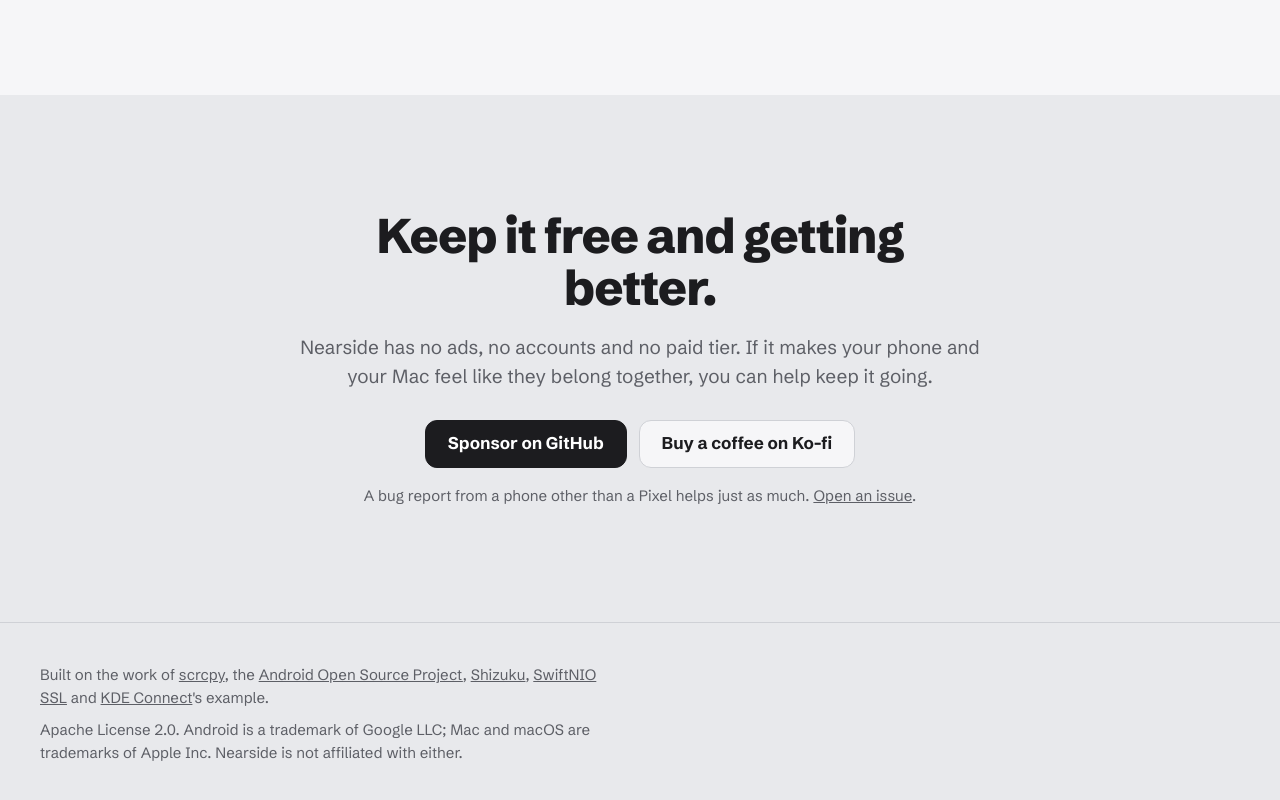
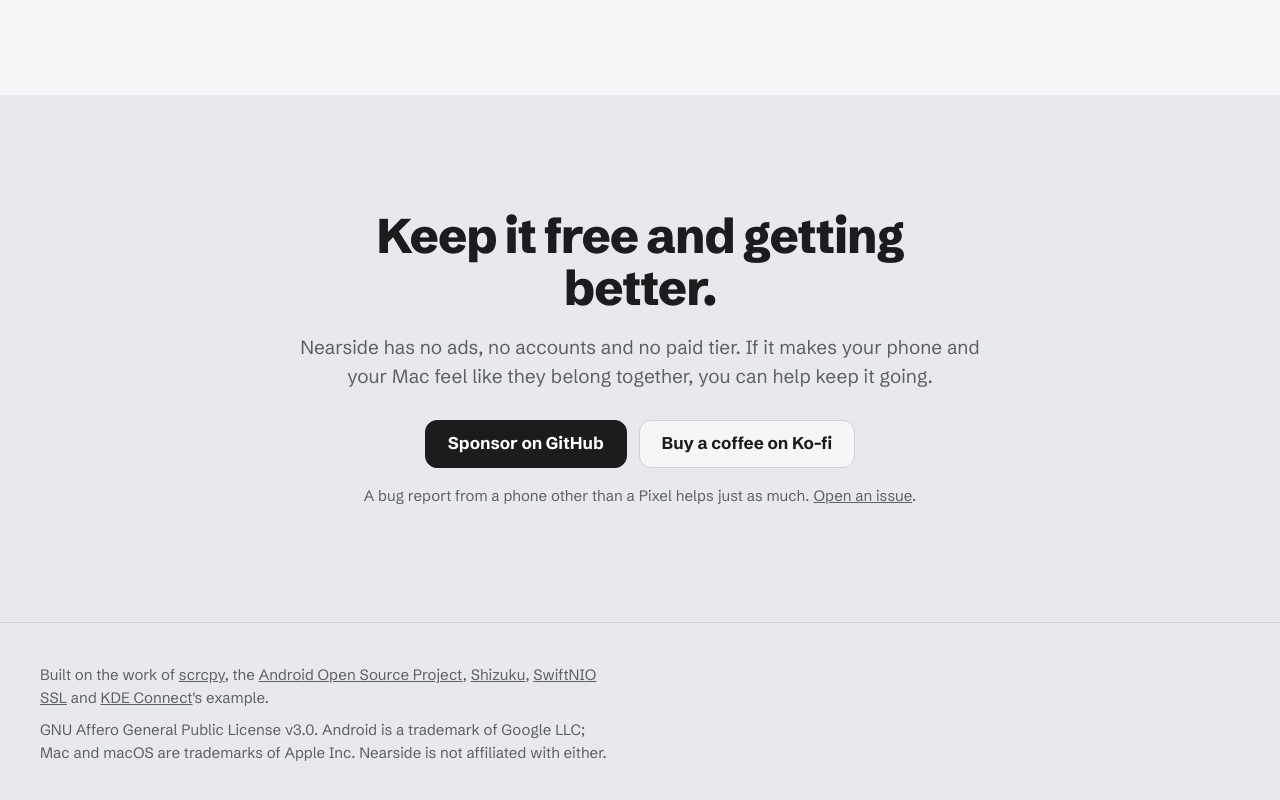
Before and after one commit to ramiejleh/Nearside, a plain HTML site: page site/index.html in a window 1280 px wide. Shown: the part 5816-6616 px from the top of the page. Drawn offline with Linux system fonts and the light colour scheme; files whose address does not match are found by name.

Commit message:
Relicense under the GNU AGPL v3.0 or later
Third-party code adapted from scrcpy and AOSP keeps its Apache 2.0 notices,
which the AGPLv3 can include. The bundled BoringSSL is Apache 2.0 throughout.

```diff
--- a/site/index.html
+++ b/site/index.html
@@ -179,7 +179,7 @@
 <footer class="foot">
   <div class="wrap">
     <p>Built on the work of <a href="https://github.com/Genymobile/scrcpy">scrcpy</a>, the <a href="https://source.android.com/">Android Open Source Project</a>, <a href="https://github.com/RikkaApps/Shizuku">Shizuku</a>, <a href="https://github.com/apple/swift-nio-ssl">SwiftNIO SSL</a> and <a href="https://kdeconnect.kde.org/">KDE Connect</a>'s example.</p>
-    <p>Apache License 2.0. Android is a trademark of Google LLC; Mac and macOS are trademarks of Apple Inc. Nearside is not affiliated with either.</p>
+    <p>GNU Affero General Public License v3.0. Android is a trademark of Google LLC; Mac and macOS are trademarks of Apple Inc. Nearside is not affiliated with either.</p>
   </div>
 </footer>
 
```
Also changed, not shown: 5 other files.
